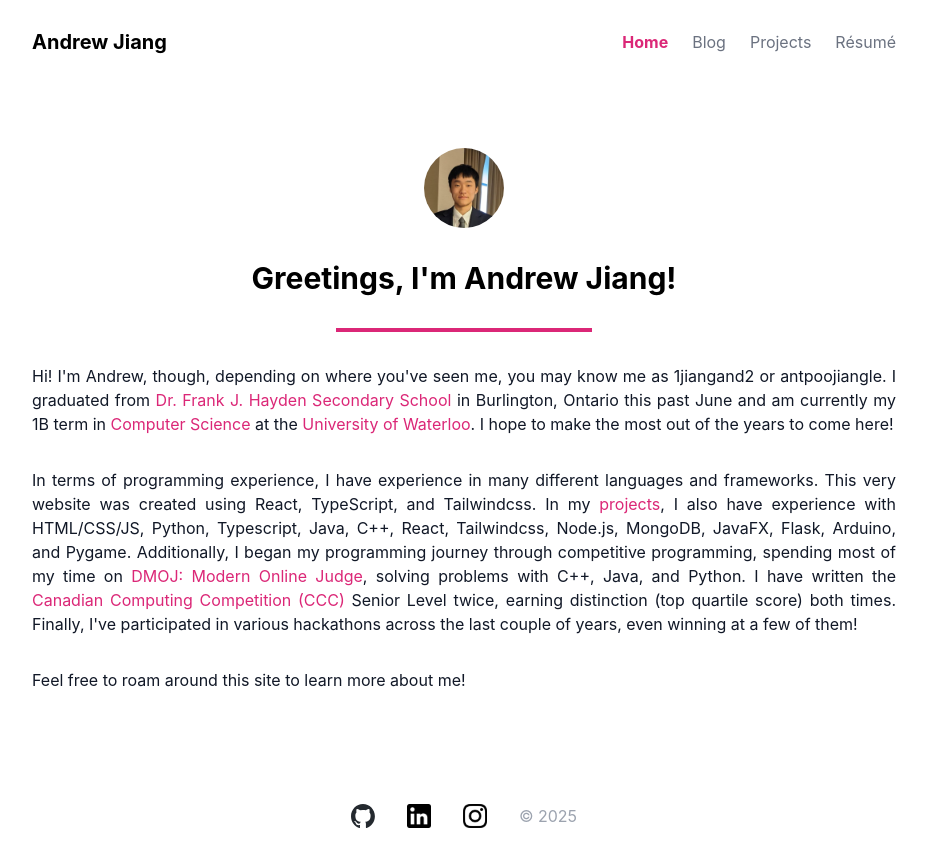
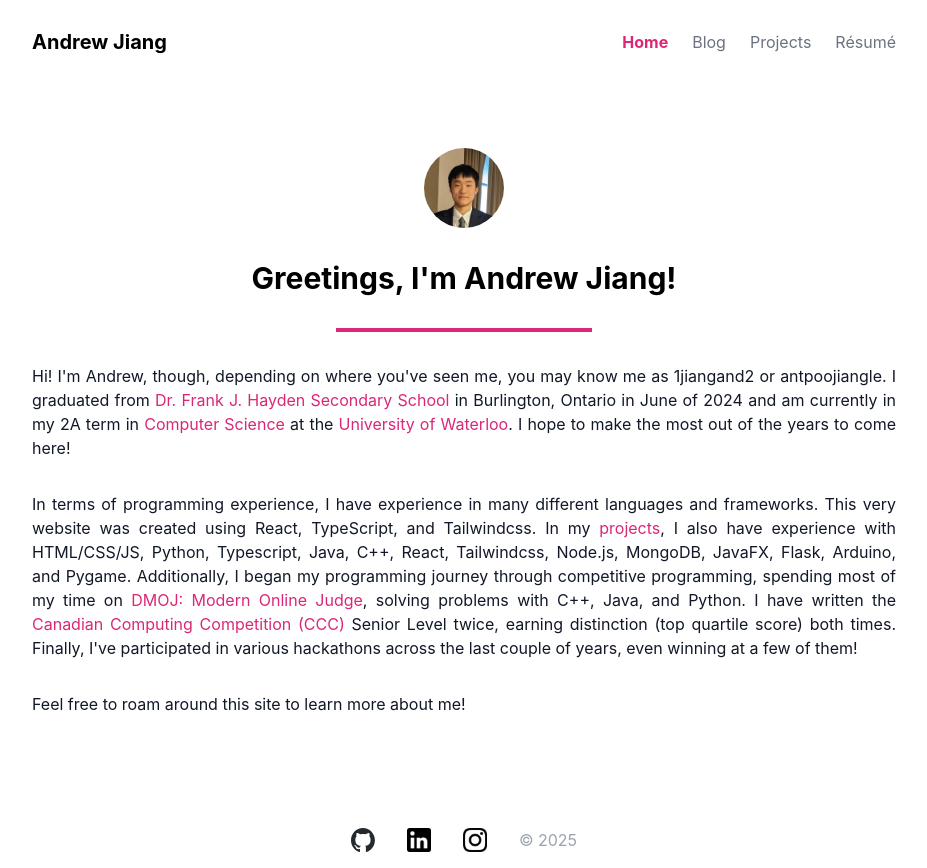
Before and after one commit to antpoo/antpoo.github.io, a React (Create React App) app: page / in a window 1280 px wide. Shown: the whole page, without its empty margins (176-1103 px from the left). Before the commit the page ends 844 px from the top, so only its background shows below. Built offline with nearby package versions, Linux system fonts and the light colour scheme.

Commit message:
update home page

```diff
--- a/src/components/Home.tsx
+++ b/src/components/Home.tsx
@@ -10,7 +10,7 @@ function Home() {
             <hr className="w-64 h-1 mx-auto bg-pink-600 border-0" />
             <div>
                 <p className="my-8 text-gray-900">
-                    Hi! I'm Andrew, though, depending on where you've seen me, you may know me as 1jiangand2 or antpoojiangle. I graduated from <a href="https://dfh.hdsb.ca/" target="_blank" className="text-pink-600 hover:underline">Dr. Frank J. Hayden Secondary School</a> in Burlington, Ontario this past June and am currently my 1B term in <a href="https://cs.uwaterloo.ca/" target="_blank" className="text-pink-600 hover:underline">Computer Science</a> at the <a href="https://uwaterloo.ca/" target="_blank" className="text-pink-600 hover:underline">University of Waterloo</a>. I hope to make the most out of the years to come here!
+                    Hi! I'm Andrew, though, depending on where you've seen me, you may know me as 1jiangand2 or antpoojiangle. I graduated from <a href="https://dfh.hdsb.ca/" target="_blank" className="text-pink-600 hover:underline">Dr. Frank J. Hayden Secondary School</a> in Burlington, Ontario in June of 2024 and am currently in my 2A term in <a href="https://cs.uwaterloo.ca/" target="_blank" className="text-pink-600 hover:underline">Computer Science</a> at the <a href="https://uwaterloo.ca/" target="_blank" className="text-pink-600 hover:underline">University of Waterloo</a>. I hope to make the most out of the years to come here!
                 </p>
                 <p className="my-8 text-gray-900">
                     In terms of programming experience, I have experience in many different languages and frameworks. This very website was created using React, TypeScript, and Tailwindcss. In my <Link to="/projects" className="text-pink-600 hover:underline">projects</Link>, I also have experience with HTML/CSS/JS, Python, Typescript, Java, C++, React, Tailwindcss, Node.js, MongoDB, JavaFX, Flask, Arduino, and Pygame. Additionally, I began my programming journey through competitive programming, spending most of my time on <a href="https://dmoj.ca/user/1jiangand2" target="_blank" className="text-pink-600 hover:underline">DMOJ: Modern Online Judge</a>, solving problems with C++, Java, and Python. I have written the <a href="https://cemc.uwaterloo.ca/contests/ccc-cco.html" target="_blank" className="text-pink-600 hover:underline">Canadian Computing Competition (CCC)</a> Senior Level twice, earning distinction (top quartile score) both times. Finally, I've participated in various hackathons across the last couple of years, even winning at a few of them!
```
